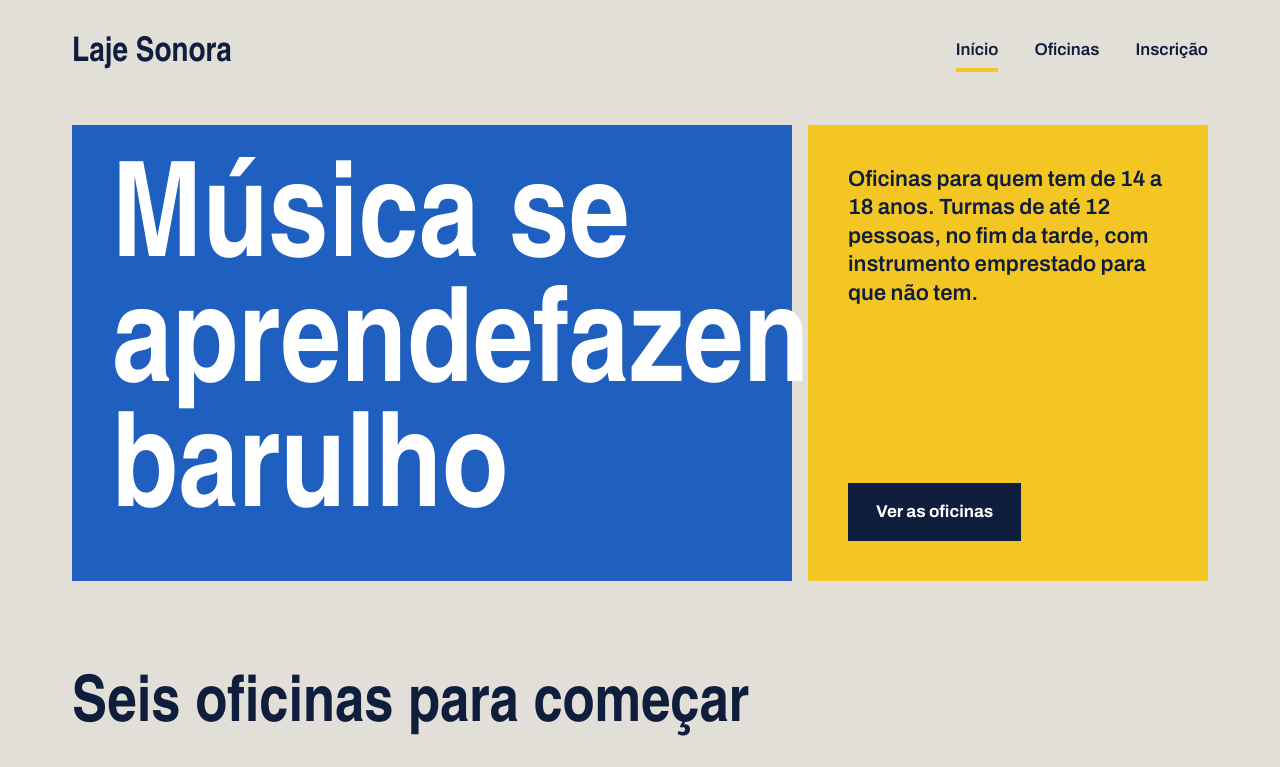
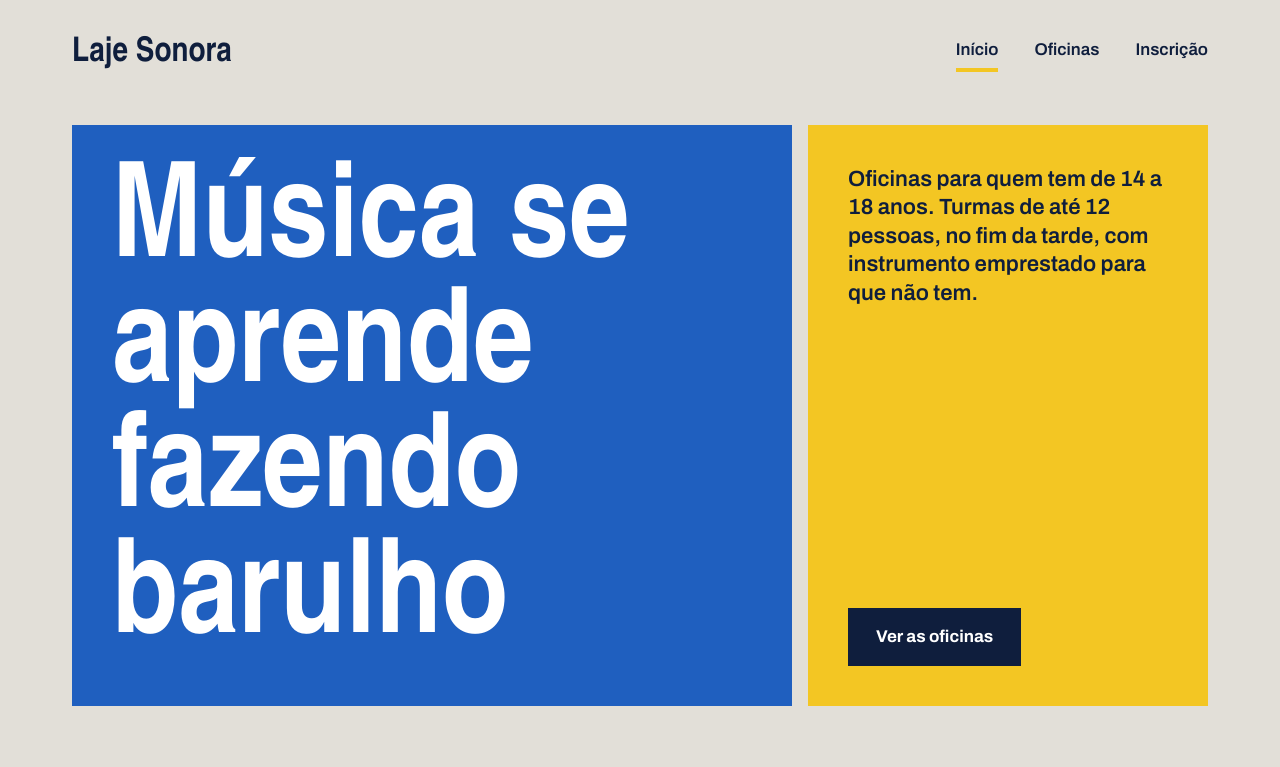
Before and after one commit to queirozdiego-codeti1me/laje-sonora01me, a plain HTML site: page index.html in a window 1280 px wide. Shown: the top 767 px of the page. Drawn offline with Linux system fonts and the light colour scheme; a web font is replaced by a local one.

Commit message:
terminando o index

```diff
--- a/index.html
+++ b/index.html
@@ -28,7 +28,7 @@
         <section class="conteudo cartazes">
 
             <div class="cartaz cartaz-principal">
-                <h1>Música se aprendefazendo barulho</h1>
+                <h1>Música se aprende fazendo barulho</h1>
             </div>
 
             <div class="cartaz cartaz-lateral">
```
